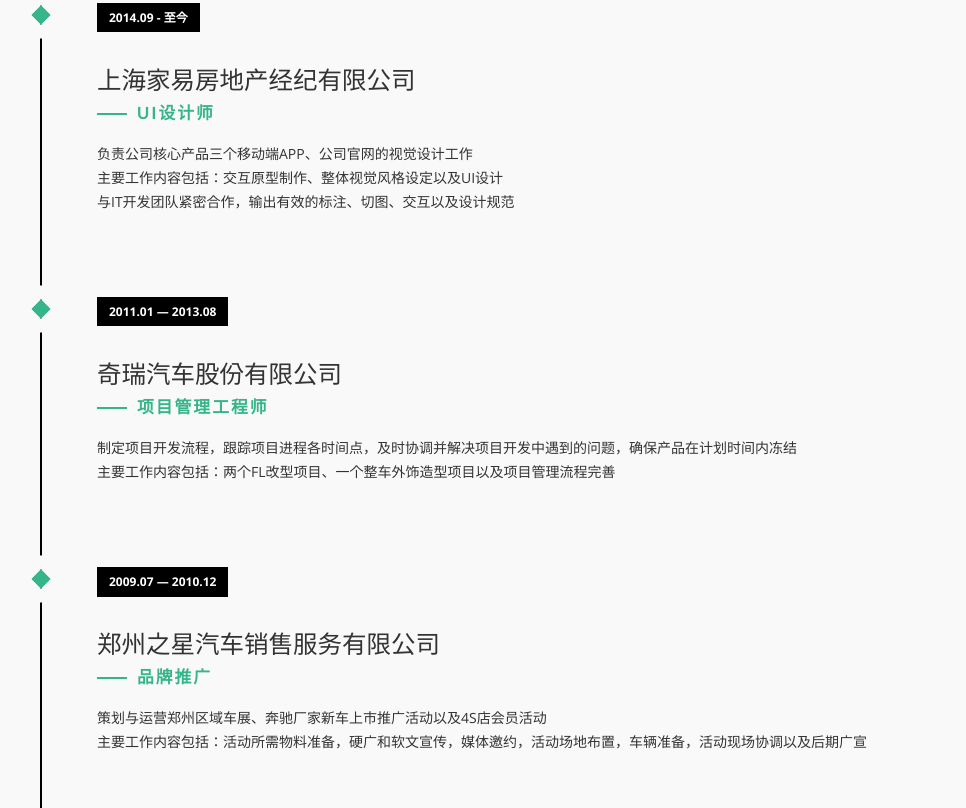
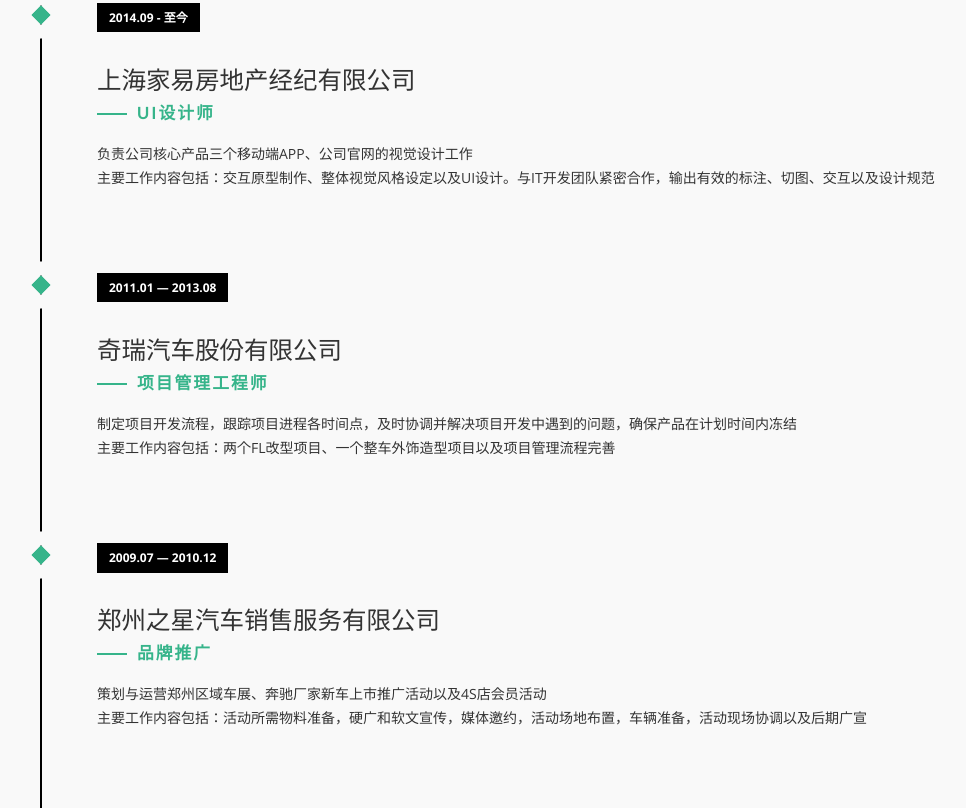
Before and after one commit to Liulu2016/Liulu2016.github.io, a plain HTML site: page index.html in a window 1280 px wide. Shown: the part 1932-2740 px from the top of the page, without its empty margins (72-1038 px from the left). Drawn offline with nearby package versions, Linux system fonts and the light colour scheme; files whose address does not match are found by name; a web font is replaced by a local one.

Commit message:
Update index.html

```diff
--- a/index.html
+++ b/index.html
@@ -96,7 +96,7 @@
                             <p class="timeline-event-thumbnail"> 2014.09 - 至今</p>
                             <h3>上海家易房地产经纪有限公司</h3>
                             <h4>UI设计师</h4>
-                            <p>负责公司核心产品三个移动端APP、公司官网的视觉设计工作<br/>主要工作内容包括：交互原型制作、整体视觉风格设定以及UI设计<br/>与IT开发团队紧密合作，输出有效的标注、切图、交互以及设计规范</p>
+                            <p>负责公司核心产品三个移动端APP、公司官网的视觉设计工作<br/>主要工作内容包括：交互原型制作、整体视觉风格设定以及UI设计。与IT开发团队紧密合作，输出有效的标注、切图、交互以及设计规范</p>
                         </div>
                     </li>
                     <li class="timeline-event" data-aos="fade-up" data-aos-delay=".2">
```
